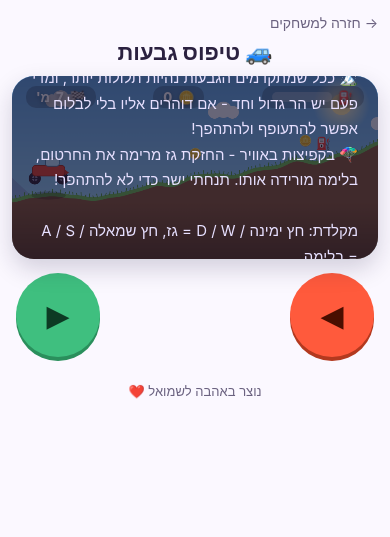
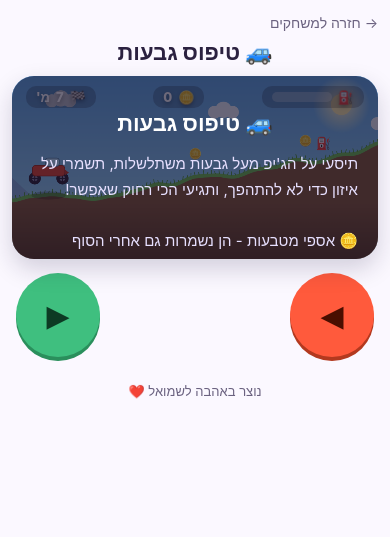
Before and after one commit to shmualdeutsch-create/shmuel-games, a plain HTML site: page hill-climb.html in a window 390 px wide. Drawn offline with Linux system fonts and the light colour scheme.

Commit message:
Make overlay screens scrollable on small screens
The shop (and start/game-over) overlays were a fixed height matching
the canvas, so on small phone screens the content overflowed with no
way to reach it. Now they scroll, staying centered when everything
fits and scrolling from the top when it doesn't.

```diff
--- a/hill-climb.html
+++ b/hill-climb.html
@@ -59,9 +59,11 @@
   @keyframes fuelPulse{ 0%,100%{ opacity:1; } 50%{ opacity:.45; } }
 
   .overlay{
-    position:absolute; inset:0; display:flex; flex-direction:column; align-items:center; justify-content:center;
+    position:absolute; inset:0; display:flex; flex-direction:column; align-items:center; justify-content:flex-start;
     background: rgba(20,14,40,.62); color:#fff; text-align:center; padding:20px; gap:14px;
+    overflow-y:auto; -webkit-overflow-scrolling:touch;
   }
+  .overlay::before, .overlay::after{ content:""; margin:auto 0; }
   .overlay.hidden{ display:none; }
   .overlay h2{ font-size: clamp(22px,5vw,30px); margin:0; }
   .overlay p{ margin:0; color:#E7E0FF; font-size:15px; max-width:460px; line-height:1.7; text-align:right; }
```
